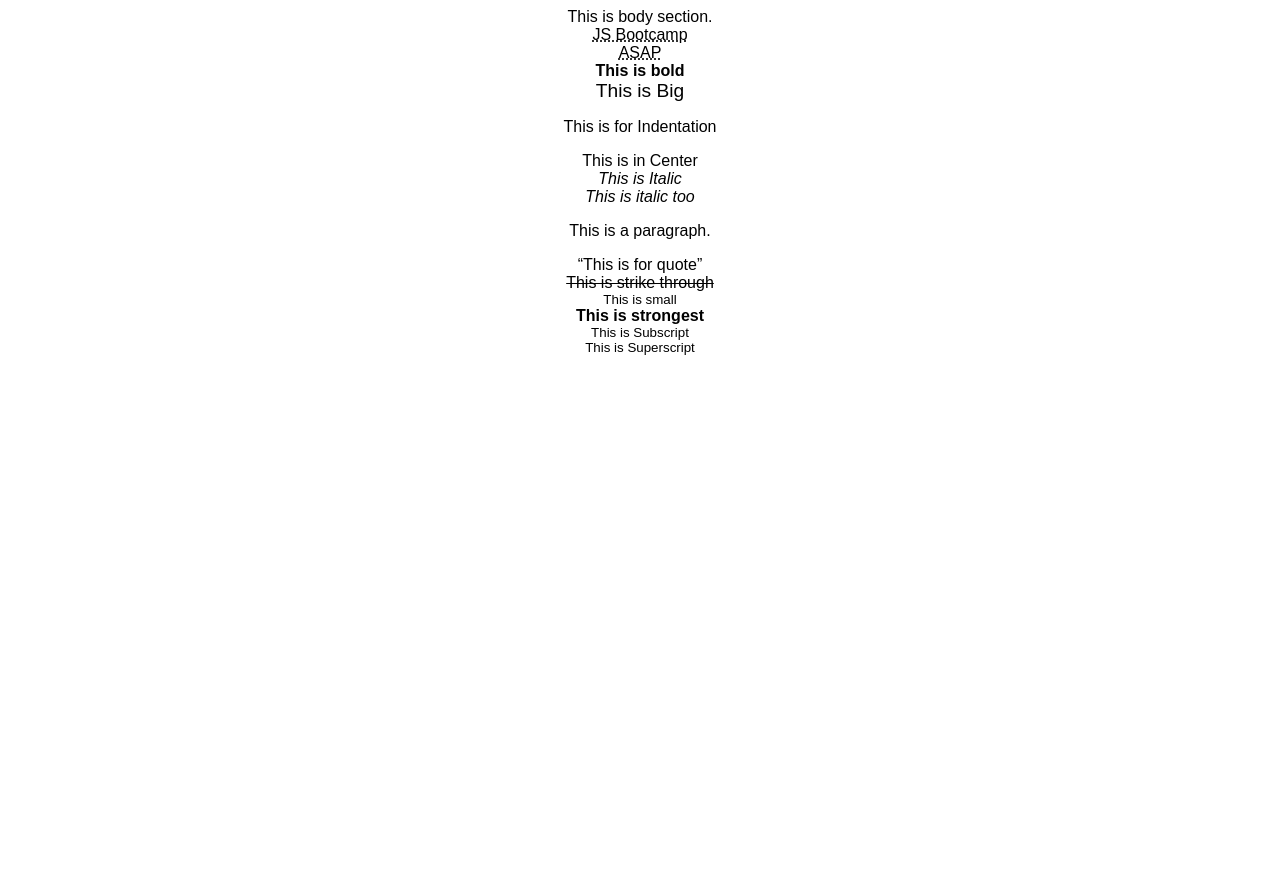
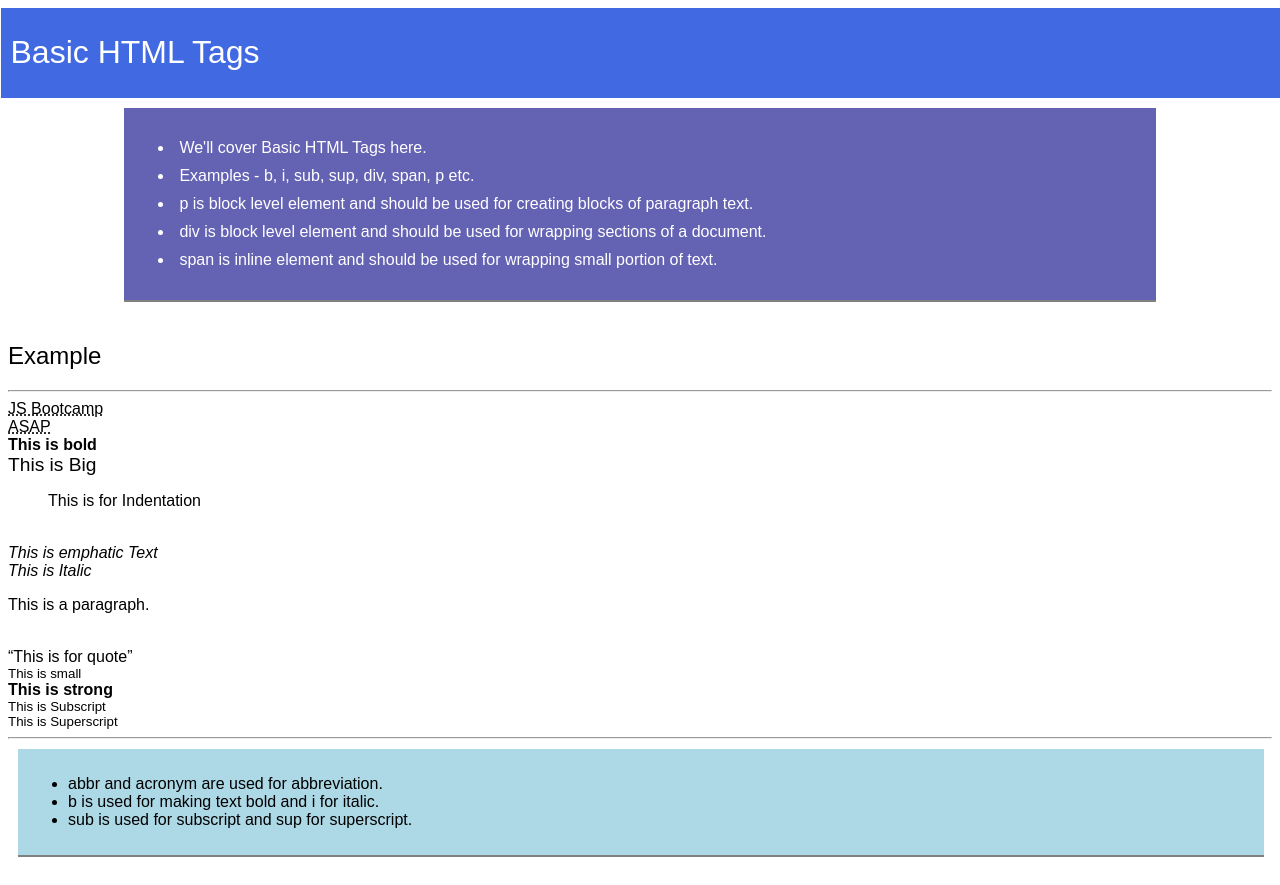
Before and after one commit to saan1984/html-css-session, a plain HTML site: page html/basics/example1/example.html in a window 1280 px wide. Before the commit the page ends 800 px from the top, so only its background shows below. Drawn offline with Linux system fonts and the light colour scheme.

Commit message:
html basics

```diff
--- a/html/basics/example1/example.html
+++ b/html/basics/example1/example.html
@@ -2,36 +2,56 @@
         "http://www.w3.org/TR/html4/loose.dtd">
 <html>
 <head>
-    <meta http-equiv=”Content-Type” content=”text/html;charset=ISO-8859-1″ />
     <link rel="stylesheet" href="../../../assets/theme.css">
+    <title>Welcome to Bootcamp</title>
     <style type=”text/css”>
         h1 {color:red}
     </style>
+</head>
 
-    <meta name=”description” content=”HTML Bootcamp” />
-    <meta name=”keywords” content=”HTML, CSS, Tags” />
-    <meta name=”author” content=”Harpreet Saini” />
-    <title>Welcome to Bootcamp</title>
-</head>
 <body>
-This is body section.
+<div class="header">
+    <h1>Basic HTML Tags</h1>
+</div>
 
-<!-- This is Comment  -->
-<abbr title=”JavaScript Bootcamp”>JS Bootcamp</abbr>
-<acronym title=”As soon as possible”>ASAP</acronym>
-<b>This is bold</b>
-<big>This is Big</big>
-<blockquote>This is for Indentation</blockquote>
-<center>This is in Center</center>
-<em>This is Italic</em>
-<i>This is italic too</i>
-<p>This is a paragraph.</p>
-<q>This is for quote</q>
-<s>This is strike through</s>
-<small>This is small</small>
-<strong>This is strongest</strong>
-<sub>This is Subscript</sub>
-<sup>This is Superscript</sup>
+<div class="section description">
+    <ul>
+        <li class="item">We'll cover Basic HTML Tags here.</li>
+        <li class="item">Examples - b, i, sub, sup, div, span, p etc.</li>
+        <li class="item">p is block level element and should be used for creating blocks of paragraph text.</li>
+        <li class="item">div is block level element and should be used for wrapping sections of a document.</li>
+        <li class="item">span is inline element and should be used for wrapping small portion of text.</li>
+    </ul>
+</div>
 
+<div class="section example">
+    <h2>Example</h2>
+    <!--Example starts here -->
+    <!-- This is Comment  -->
+    <hr/>
+    <abbr title="JavaScript Bootcamp">JS Bootcamp</abbr><br/>
+    <acronym title="As soon as possible">ASAP</acronym><br/>
+    <b>This is bold</b><br/>
+    <big>This is Big</big><br/>
+    <blockquote>This is for Indentation</blockquote><br/>
+    <em>This is emphatic Text </em><br/>
+    <i>This is Italic </i><br/>
+    <p>This is a paragraph.</p><br/>
+    <q>This is for quote</q><br/>
+    <small>This is small</small><br/>
+    <strong>This is strong</strong><br/>
+    <sub>This is Subscript</sub><br/>
+    <sup>This is Superscript</sup><br/>
+    <hr/>
+    <!--Example end here -->
+
+    <div class="section example-description">
+        <ul>
+            <li class="item">abbr and acronym are used for abbreviation.</li>
+            <li class="item">b is used for making text bold and i for italic.</li>
+            <li class="item">sub is used for subscript and sup for superscript.</li>
+        </ul>
+    </div>
+</div>
 </body>
 </html>
```
